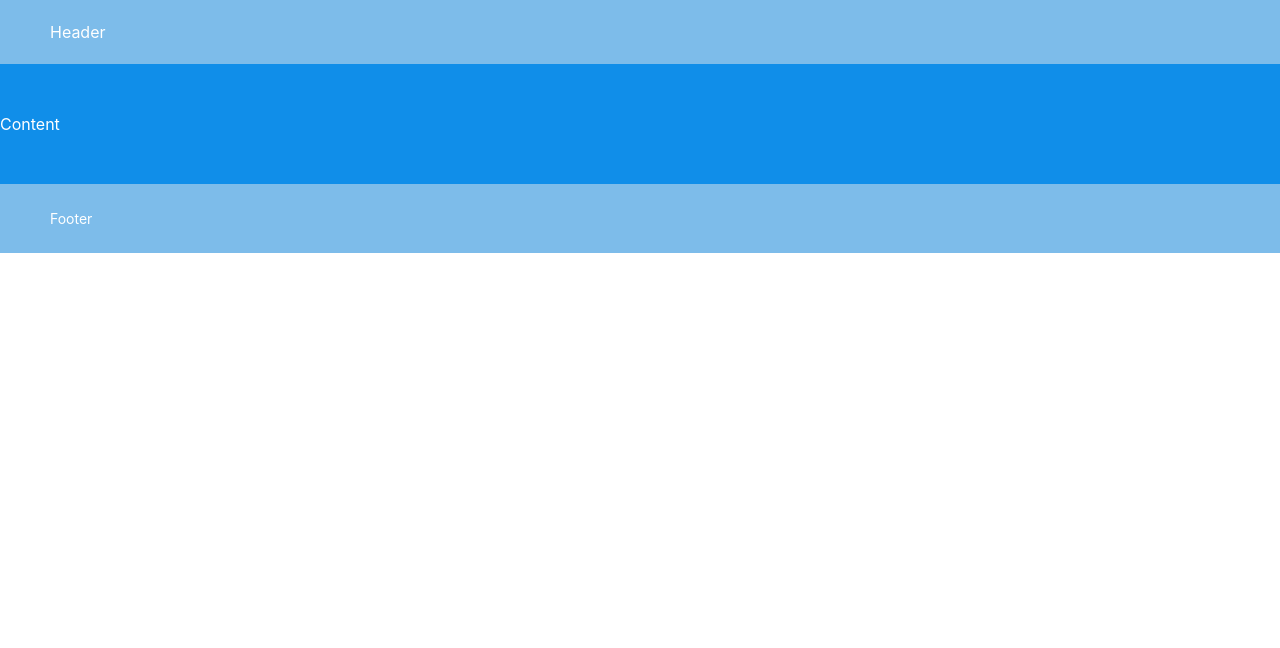
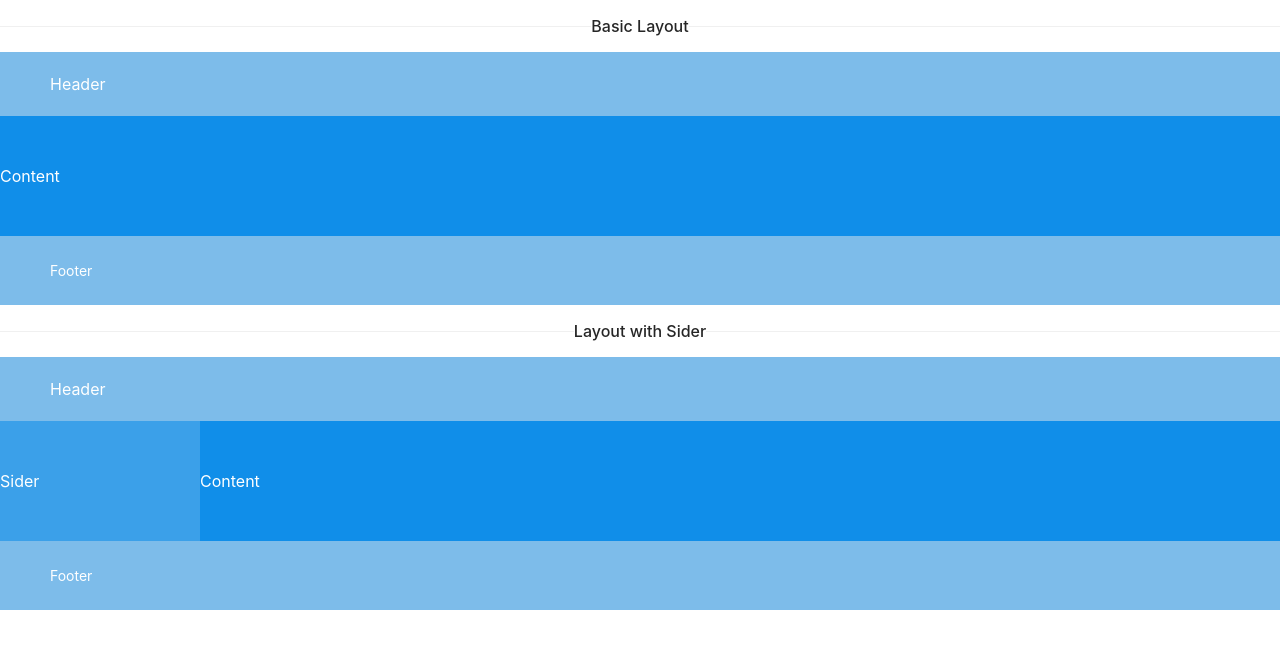
Before and after one commit to VINCENGUYEN-JS/vince-components, a React (Create React App) app: page /layout in a window 1280 px wide. Shown: the top 648 px of the page. Built offline with nearby package versions, Linux system fonts and the light colour scheme.

Commit message:
add-sider-for-layout

```diff
--- /dev/null
+++ b/src/layout/layout/Sider.tsx
@@ -0,0 +1,48 @@
+import * as React from "react";
+import { useContext, useEffect } from "react";
+import classNames from "classnames";
+
+import { LayoutContext } from "./layout";
+
+type SiderProps = {
+  children: React.ReactNode;
+  width?: number | string;
+};
+
+const generateId = (() => {
+  let i = 0;
+  return (prefix: string = "") => {
+    i += 1;
+    return `${prefix}${i}`;
+  };
+})();
+
+const prefixCls = "layout-sider";
+
+const Sider = (props: SiderProps) => {
+  const { children, width = "200px" } = props;
+  const siderWidth = width;
+  const { siderHook } = useContext(LayoutContext);
+  useEffect(() => {
+    const uniqueId = generateId("sider");
+    siderHook.addSider(uniqueId);
+    return () => siderHook.removeSider(uniqueId);
+  }, []);
+  const renderSider = () => {
+    const siderCls = classNames(prefixCls, {});
+    const divStyle = {
+      flex: `0 0 ${siderWidth}`,
+      maxWidth: siderWidth,
+      minWidth: siderWidth,
+      width: siderWidth,
+    };
+    return (
+      <aside className={siderCls} style={divStyle}>
+        <div className={`${prefixCls}-children`}>{children}</div>
+      </aside>
+    );
+  };
+  return <>{renderSider()}</>;
+};
+
+export default Sider;
--- a/src/layout/layout/index.tsx
+++ b/src/layout/layout/index.tsx
@@ -1,14 +1,17 @@
 import InternalLayout, { BasicProps, Content, Header, Footer } from "./layout";
+import Sider from "./Sider";
 
 interface LayoutComposition extends React.FC<BasicProps> {
   Content: typeof Content;
   Header: typeof Header;
   Footer: typeof Footer;
+  Sider: typeof Sider;
 }
 
 const Layout = InternalLayout as LayoutComposition;
 Layout.Content = Content;
 Layout.Header = Header;
 Layout.Footer = Footer;
+Layout.Sider = Sider;
 
 export default Layout;
--- a/src/layout/layout/layout.tsx
+++ b/src/layout/layout/layout.tsx
@@ -25,7 +25,7 @@ type LayoutContextProps = {
   };
 };
 
-const LayoutContext = React.createContext<LayoutContextProps>(
+export const LayoutContext = React.createContext<LayoutContextProps>(
   {} as LayoutContextProps
 );
 
--- a/src/layout/layout/style/index.scss
+++ b/src/layout/layout/style/index.scss
@@ -9,6 +9,9 @@
   &-header,
   &-footer {
     flex: 0 0 auto;
+  }
+  &#{&}-has-sider {
+    flex-direction: row;
   }
   &-header {
     height: $layout-header-height;
@@ -28,4 +31,9 @@
     /* fix firefox can't set height smaller than content on flex item */
     min-height: 0;
   }
+  &-sider {
+    &-children {
+      height: 100%;
+    }
+  }
 }
--- a/src/pages/LayoutExample.tsx
+++ b/src/pages/LayoutExample.tsx
@@ -1,13 +1,24 @@
 import * as React from "react";
 
 import { Layout } from "../layout";
+import Divider from "../components/Divider/Divider";
 import "./style/index.scss";
 
 const LayoutExample = () => (
   <>
+    <Divider>Basic Layout</Divider>
     <Layout>
       <Layout.Header>Header</Layout.Header>
       <Layout.Content>Content</Layout.Content>
+      <Layout.Footer>Footer</Layout.Footer>
+    </Layout>
+    <Divider>Layout with Sider</Divider>
+    <Layout>
+      <Layout.Header>Header</Layout.Header>
+      <Layout>
+        <Layout.Sider>Sider</Layout.Sider>
+        <Layout.Content>Content</Layout.Content>
+      </Layout>
       <Layout.Footer>Footer</Layout.Footer>
     </Layout>
   </>
--- a/src/pages/style/index.scss
+++ b/src/pages/style/index.scss
@@ -1,6 +1,4 @@
-.code-box-demo {
-  text-align: center;
-}
+
 .layout-header,
 .layout-footer {
   color: #fff;
```
